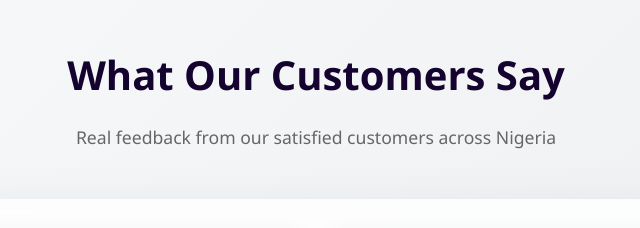
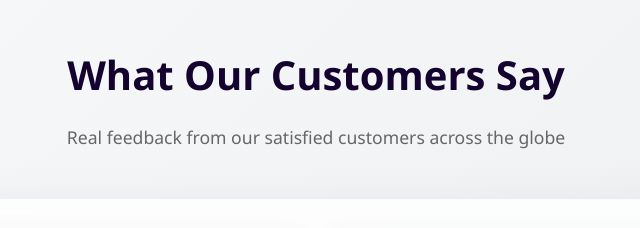
Before and after one commit to ay0711/Sky-high, a plain HTML site: page frontend/index.html in a window 1280 px wide. Shown: the part 1420-1648 px from the top of the page, 324-964 px from the left. Drawn offline with nearby package versions, Linux system fonts and the light colour scheme; no server answers.

Commit message:
Update testimonials subtitle to reflect global customer feedback

```diff
--- a/frontend/index.html
+++ b/frontend/index.html
@@ -62,7 +62,7 @@
   <section id="testimonials" class="testimonials-section" data-aos="fade-up">
     <div class="container">
       <h2>What Our Customers Say</h2>
-      <p class="testimonials-subtitle">Real feedback from our satisfied customers across Nigeria</p>
+      <p class="testimonials-subtitle">Real feedback from our satisfied customers across the globe</p>
 
       <div class="testimonials-wrapper">
         <div class="testimonials-scroller" id="testimonials-scroller">
```
